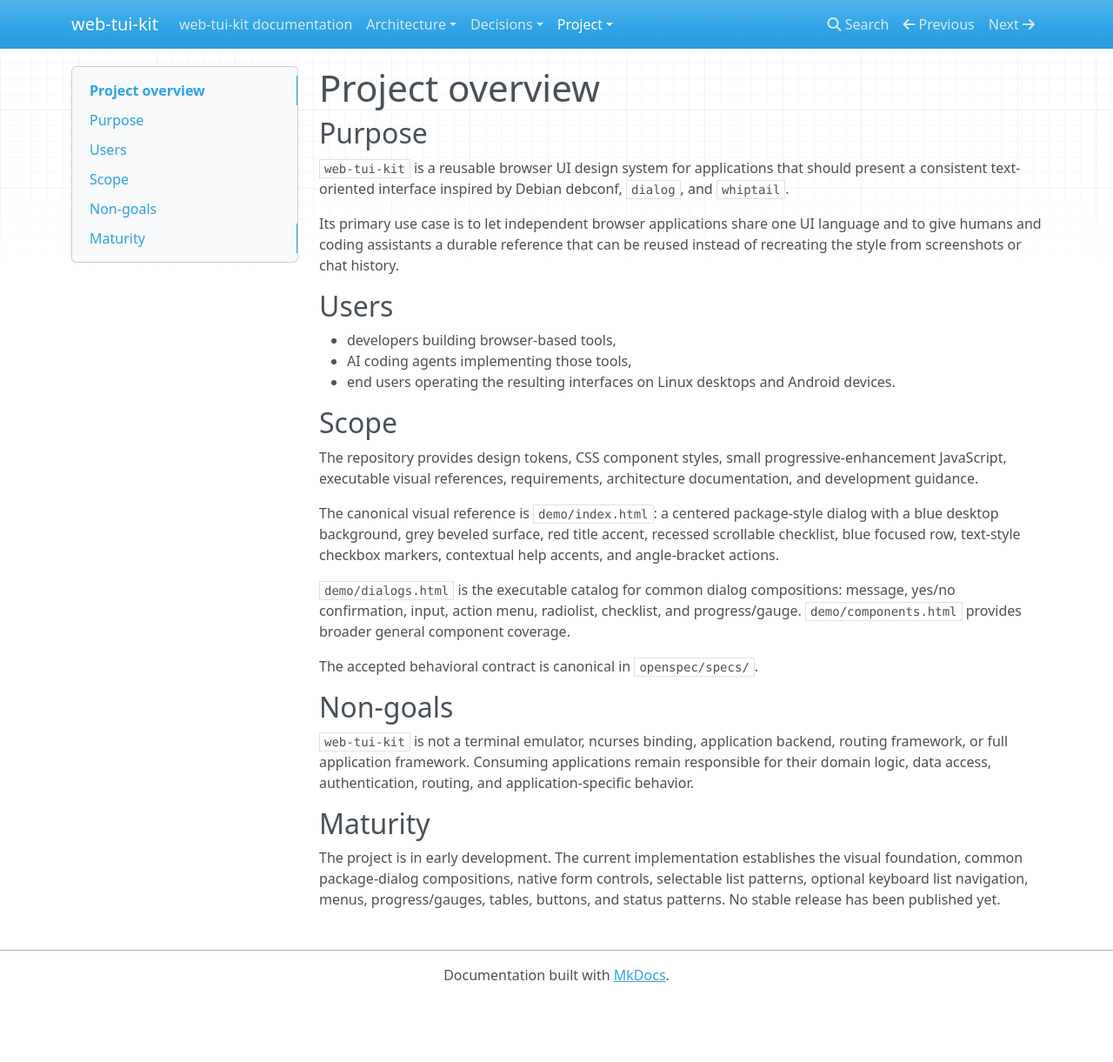
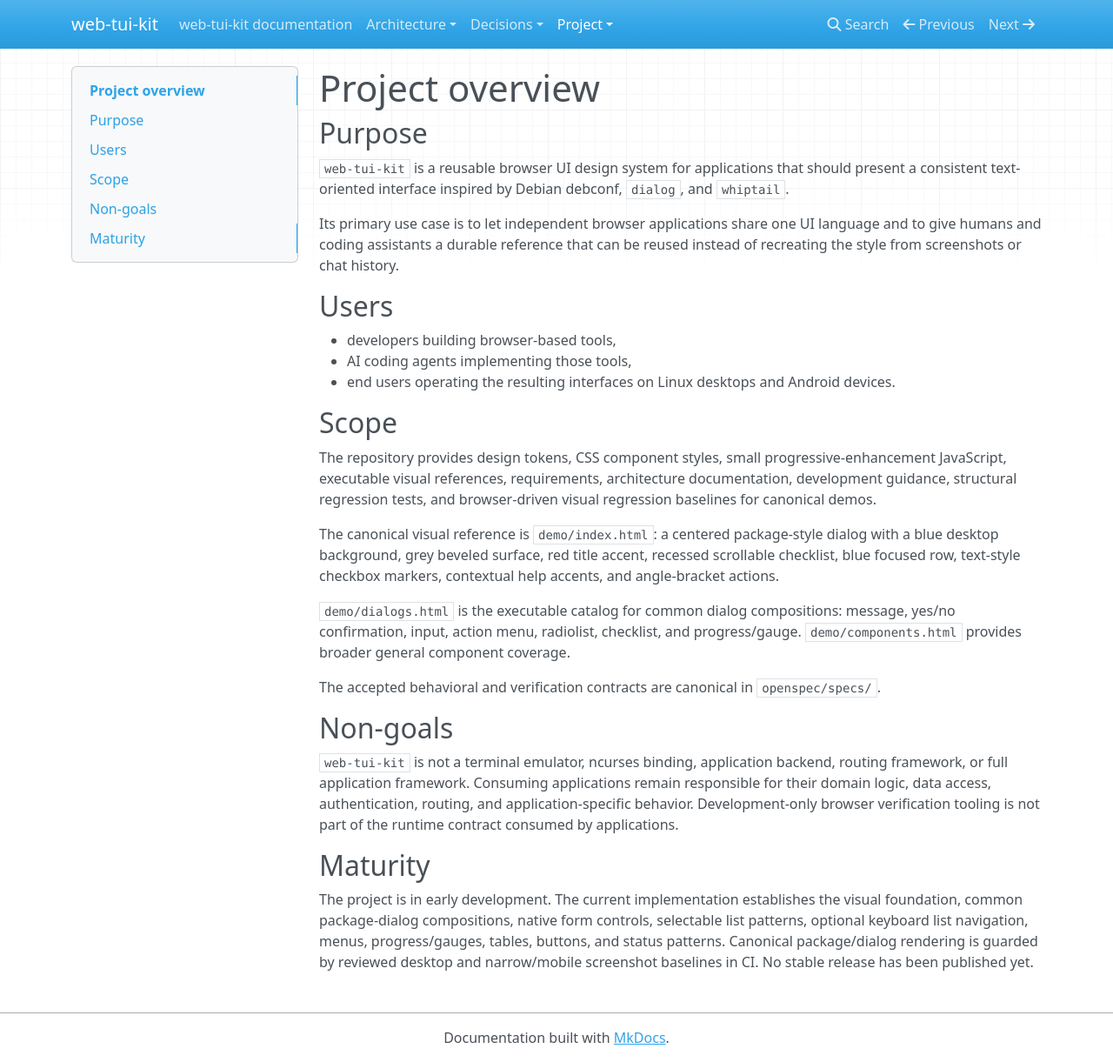
Before and after one commit to 1990jk1990/web-tui-kit, an MkDocs documentation site: the page built from docs/project/overview.md, in a window 1280 px wide and 1221 px high. Shown: the whole window at 87% size. Built offline with MkDocs 1.6.1, drawn with Linux system fonts in a browser that asks for light colours; nearby versions of some CDN libraries.

Commit message:
docs: update project overview for visual verification

```diff
--- a/docs/project/overview.md
+++ b/docs/project/overview.md
@@ -14,18 +14,18 @@ Its primary use case is to let independent browser applications share one UI lan
 
 ## Scope
 
-The repository provides design tokens, CSS component styles, small progressive-enhancement JavaScript, executable visual references, requirements, architecture documentation, and development guidance.
+The repository provides design tokens, CSS component styles, small progressive-enhancement JavaScript, executable visual references, requirements, architecture documentation, development guidance, structural regression tests, and browser-driven visual regression baselines for canonical demos.
 
 The canonical visual reference is `demo/index.html`: a centered package-style dialog with a blue desktop background, grey beveled surface, red title accent, recessed scrollable checklist, blue focused row, text-style checkbox markers, contextual help accents, and angle-bracket actions.
 
 `demo/dialogs.html` is the executable catalog for common dialog compositions: message, yes/no confirmation, input, action menu, radiolist, checklist, and progress/gauge. `demo/components.html` provides broader general component coverage.
 
-The accepted behavioral contract is canonical in `openspec/specs/`.
+The accepted behavioral and verification contracts are canonical in `openspec/specs/`.
 
 ## Non-goals
 
-`web-tui-kit` is not a terminal emulator, ncurses binding, application backend, routing framework, or full application framework. Consuming applications remain responsible for their domain logic, data access, authentication, routing, and application-specific behavior.
+`web-tui-kit` is not a terminal emulator, ncurses binding, application backend, routing framework, or full application framework. Consuming applications remain responsible for their domain logic, data access, authentication, routing, and application-specific behavior. Development-only browser verification tooling is not part of the runtime contract consumed by applications.
 
 ## Maturity
 
-The project is in early development. The current implementation establishes the visual foundation, common package-dialog compositions, native form controls, selectable list patterns, optional keyboard list navigation, menus, progress/gauges, tables, buttons, and status patterns. No stable release has been published yet.
+The project is in early development. The current implementation establishes the visual foundation, common package-dialog compositions, native form controls, selectable list patterns, optional keyboard list navigation, menus, progress/gauges, tables, buttons, and status patterns. Canonical package/dialog rendering is guarded by reviewed desktop and narrow/mobile screenshot baselines in CI. No stable release has been published yet.
```
